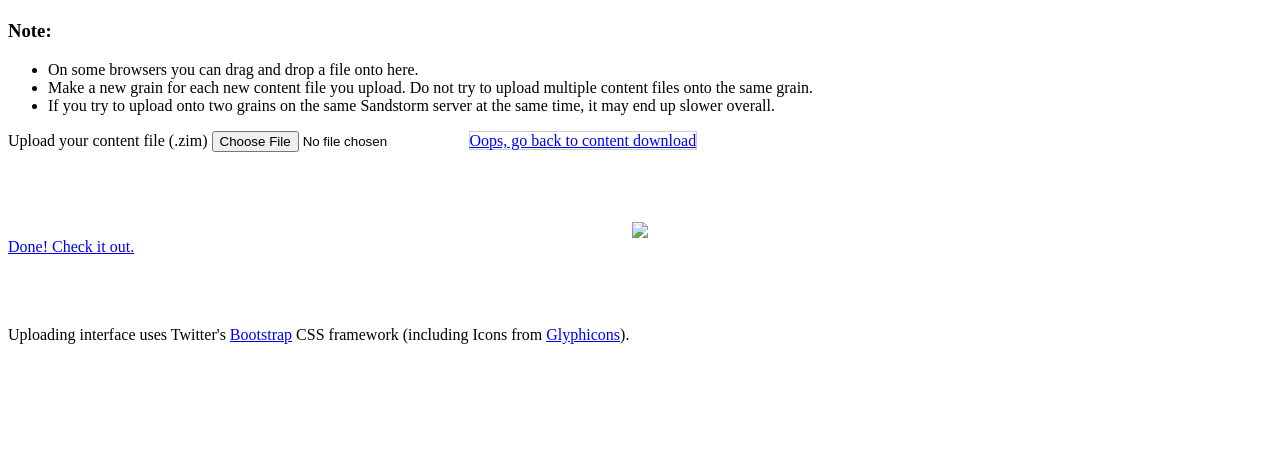
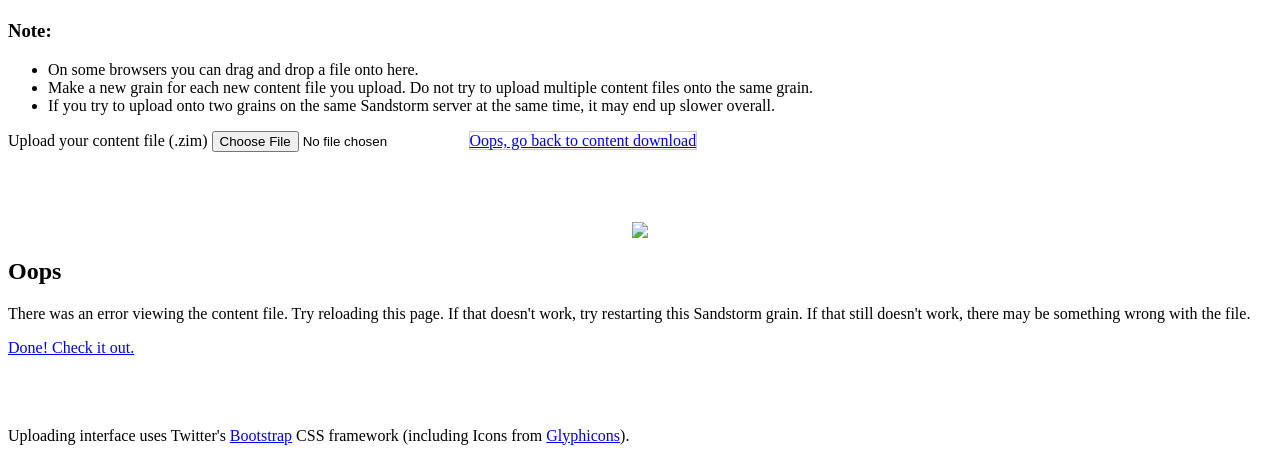
Before and after one commit to orblivion/KiwixSandstorm, a Flask app: template zim_uploader/uploader/templates/index.html in a window 1280 px wide. Shown: the part 1946-2407 px from the top of the page. Before the commit the page ends 2290 px from the top, so only its background shows below. Run offline with Flask 2, Linux system fonts and the light colour scheme; the template is opened without the code that fills it, so the values that code supplies are empty; some libraries are stand-ins or nearby versions.

Commit message:
Error mesasge if Kiwix fails to start.

```diff
--- a/zim_uploader/uploader/templates/index.html
+++ b/zim_uploader/uploader/templates/index.html
@@ -206,6 +206,10 @@
                     <center><img src="{{ url_for('static', filename='img/loading.gif') }}"></center>
                 </div>
             </div>
+            <div class="row hidden" id="kiwix-oops">
+                <h2>Oops</h2>
+                <p>There was an error viewing the content file. Try reloading this page. If that doesn't work, try restarting this Sandstorm grain. If that still doesn't work, there may be something wrong with the file.</p>
+            </div>
             <div class="row hidden" id="kiwix-link">
                 <div class="col-lg-12">
                     <a class="btn btn-primary btn-lg" href="/kiwix/">Done! Check it out.</a>
@@ -220,6 +224,10 @@
             <div class="col-lg-12">
                 <center><img src="{{ url_for('static', filename='img/loading.gif') }}"></center>
             </div>
+        </div>
+        <div class="row hidden" id="kiwix-oops">
+            <h2>Oops</h2>
+            <p>There was an error viewing the content file. Try reloading this page. If that doesn't work, try restarting this Sandstorm grain. If that still doesn't work, there may be something wrong with the file.</p>
         </div>
         {# Signal to js to redirect as soon as Kiwix is ready #}
         <div id="kiwix-do-redirect"></div>
--- a/zim_uploader/uploader/upload_static/js/main.js
+++ b/zim_uploader/uploader/upload_static/js/main.js
@@ -38,10 +38,19 @@ $(function () {
         }
     });
 
+    const KIWIX_CHECK_INTERVAL = 100
+    const KIWIX_CHECK_TIMEOUT = 10000
+
     var kiwixCheck = function() {
+        setTimeout(kiwixCheckTimeout, 1, KIWIX_CHECK_TIMEOUT)
+    }
+
+    var kiwixCheckTimeout = function(timeRemaining) {
+        timeRemaining -= KIWIX_CHECK_INTERVAL
+        if (timeRemaining > 0) {
             $.ajax({method: 'GET', url: '/kiwix/'})
             .fail(function() {
-            setTimeout(kiwixCheck, 100)
+                setTimeout(kiwixCheckTimeout, KIWIX_CHECK_INTERVAL, timeRemaining)
             })
             .done(function() {
                 if ($('#kiwix-do-redirect').length) {
@@ -52,6 +61,12 @@ $(function () {
                     $('#fileupload').addClass('hidden')
                 }
             })
+        } else {
+            console.log($('#kiwix-waiting').length)
+            $('#kiwix-oops').removeClass('hidden')
+            $('#kiwix-waiting').addClass('hidden')
+            $('#fileupload').addClass('hidden')
+        }
     }
 
     function setProgress(soFar, total) {
@@ -103,7 +118,7 @@ $(function () {
             $('#upload-progress').hide()
             $('#upload-progress-values').hide()
             $('#upload-progress-placeholder').hide()
-            setTimeout(kiwixCheck, 1)
+            kiwixCheck()
         })
         .bind('fileuploadadd', function (e, data) {
             $('#upload-progress .cancel').off('click')
@@ -150,6 +165,6 @@ $(function () {
         })
 
     if ($('#kiwix-do-redirect').length) {
-      setTimeout(kiwixCheck, 1)
+      kiwixCheck()
     }
 });
```
Lines whose indentation alone changed are shown as unchanged.
